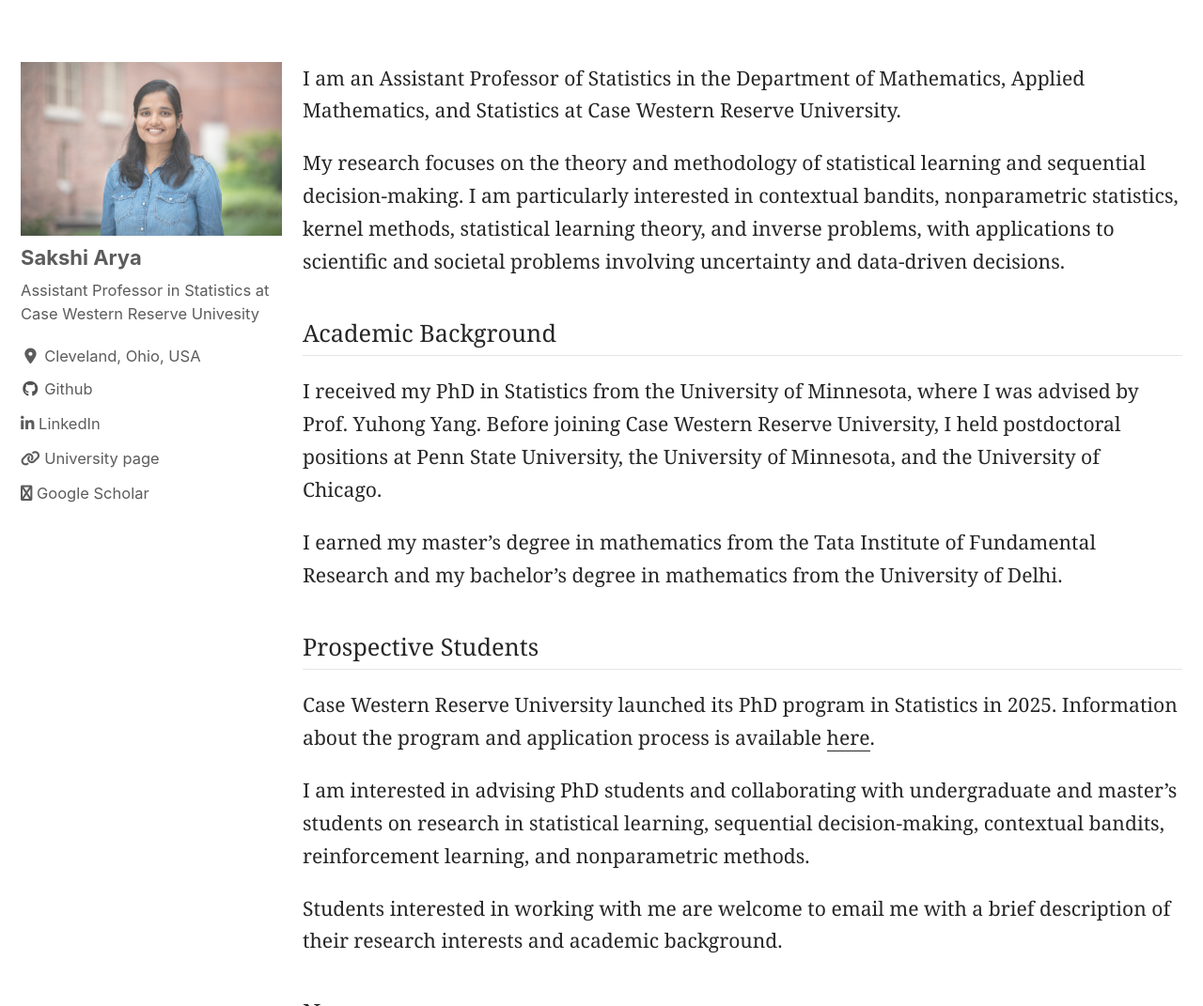
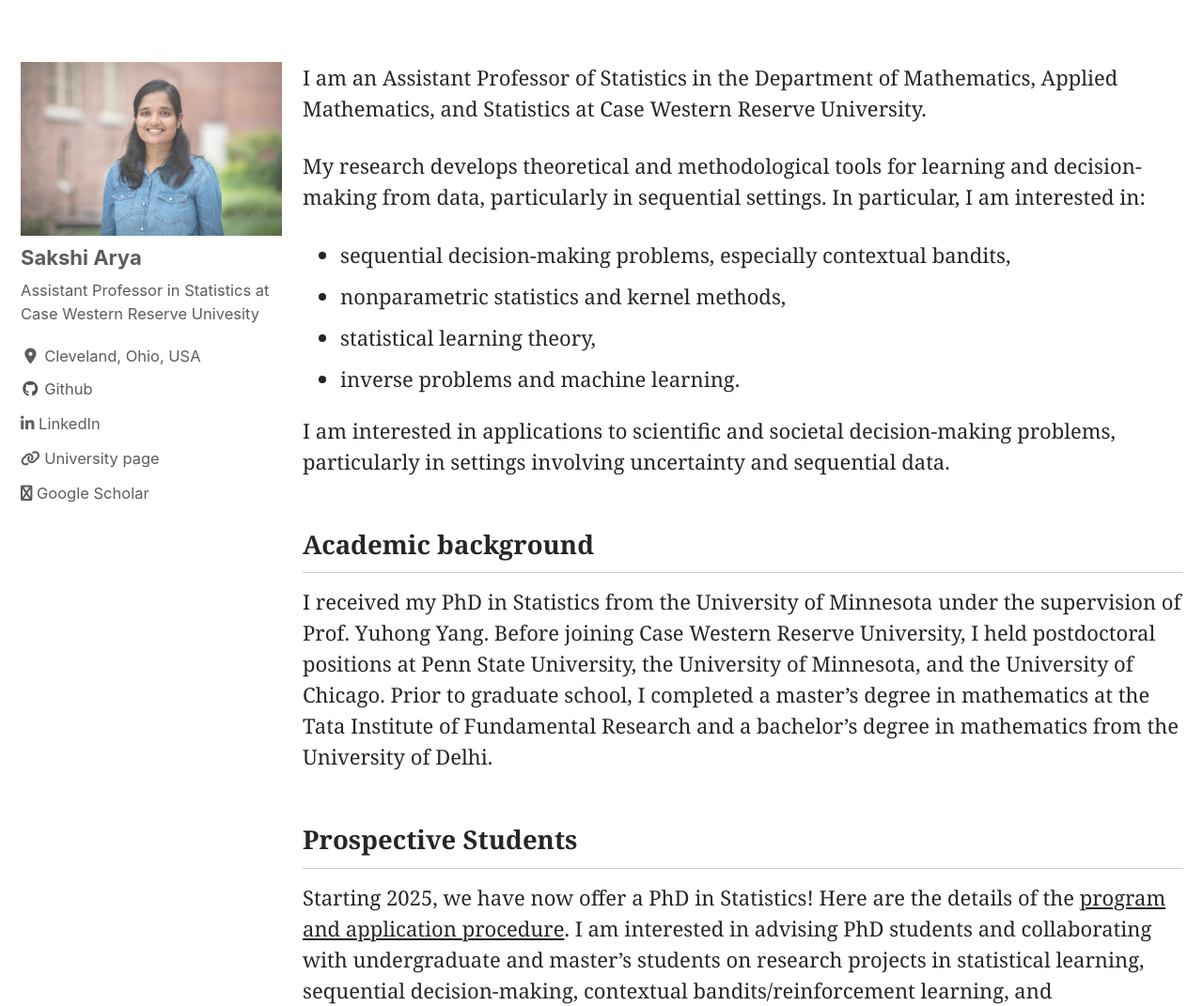
Before and after one commit to sakshiarya/sakshiarya.github.io, a Jekyll site: the page built from _pages/about.md, in a window 1280 px wide and 1400 px high. Shown: the part 329-1400 px from the top of the window at 94% size. Built offline with Jekyll 4.4.1, drawn with Linux system fonts in a browser that asks for light colours; cached includes are drawn as plain includes; nearby versions of some CDN libraries; some of the changed text lies outside the part shown.

Commit message:
Updating website

```diff
--- a/_pages/about.md
+++ b/_pages/about.md
@@ -11,75 +11,41 @@
 author_profile: true
 ---
 
-<style>
-.about-page {
-  font-size: 0.96em;
-  line-height: 1.65;
-}
-
-.about-page p {
-  margin-bottom: 1em;
-}
-
-.about-page h2 {
-  font-size: 1.2em;
-  font-weight: 500;
-  margin-top: 1.7em;
-  margin-bottom: 0.8em;
-  padding-bottom: 0.35em;
-  border-bottom: 1px solid #e5e5e5;
-}
-
-.about-page a {
-  text-decoration: none;
-  border-bottom: 1px solid currentColor;
-}
-
-.about-page a:hover {
-  opacity: 0.7;
-}
-
-.about-page .news-item {
-  margin-bottom: 0.65em;
-}
-
-.about-page .news-date {
-  font-weight: 500;
-}
-</style>
-
-<div class="about-page" markdown="1">
 
 I am an Assistant Professor of Statistics in the Department of Mathematics, Applied Mathematics, and Statistics at Case Western Reserve University.
 
-My research focuses on the theory and methodology of statistical learning and sequential decision-making. I am particularly interested in contextual bandits, nonparametric statistics, kernel methods, statistical learning theory, and inverse problems, with applications to scientific and societal problems involving uncertainty and data-driven decisions.
 
-## Academic Background
+My research develops theoretical and methodological tools for learning and decision-making from data, particularly in sequential settings.  In particular, I am interested in:
 
-I received my PhD in Statistics from the University of Minnesota, where I was advised by Prof. Yuhong Yang. Before joining Case Western Reserve University, I held postdoctoral positions at Penn State University, the University of Minnesota, and the University of Chicago.
+- sequential decision-making problems, especially contextual bandits,
+- nonparametric statistics and kernel methods,
+- statistical learning theory,
+- inverse problems and machine learning.
 
-I earned my master's degree in mathematics from the Tata Institute of Fundamental Research and my bachelor's degree in mathematics from the University of Delhi.
+I am interested in applications to scientific and societal decision-making problems, particularly in settings involving uncertainty and sequential data.
+
+## Academic background
+
+I received my PhD in Statistics from the University of Minnesota under the supervision of Prof. Yuhong Yang. Before joining Case Western Reserve University, I held postdoctoral positions at Penn State University, the University of Minnesota, and the University of Chicago. Prior to graduate school, I completed a master’s degree in mathematics at the Tata Institute of Fundamental Research and a bachelor’s degree in mathematics from the University of Delhi.
+
 
 ## Prospective Students
 
-Case Western Reserve University launched its PhD program in Statistics in 2025. Information about the program and application process is available [here](https://mathstats.case.edu/phd-in-statistics/).
+Starting 2025, we have now offer a PhD in Statistics! Here are the details of the [program and application procedure](https://mathstats.case.edu/phd-in-statistics/).
+I am interested in advising PhD students and collaborating with undergraduate and master’s students on research projects in statistical learning, sequential decision-making, contextual bandits/reinforcement learning, and nonparametric methods. Students interested in working with me should feel free to email me with a brief description of their interests and background.
 
-I am interested in advising PhD students and collaborating with undergraduate and master's students on research in statistical learning, sequential decision-making, contextual bandits, reinforcement learning, and nonparametric methods.
 
-Students interested in working with me are welcome to email me with a brief description of their research interests and academic background.
 
 ## News
 
-<div class="news-item">
-  <span class="news-date">November 2026</span> · Our paper on kernel ε-greedy methods with Bharath K. Sriperumbudur has been accepted for publication in the <em>Electronic Journal of Statistics</em>.
-</div>
+-    November 2026: Excited to share that my paper with Bharath Sriperumbudur, stemming from my postdoctoral research, has been accepted for publication in the Electronic Journal of Statistics!
 
-<div class="news-item">
-  <span class="news-date">November 2026</span> · I will be attending the SIAM Conference on Mathematics of Data Science in Salt Lake City.
-</div>
+-     November 2026: I will be attending the SIAM Conference on Mathematics of Data Science in Salt Lake City.
+
+
+
+
 
 ## Contact
 
 For research, collaboration, or student inquiries, please contact me at [sakshi.arya@case.edu](mailto:sakshi.arya@case.edu).
-
-</div>
```
